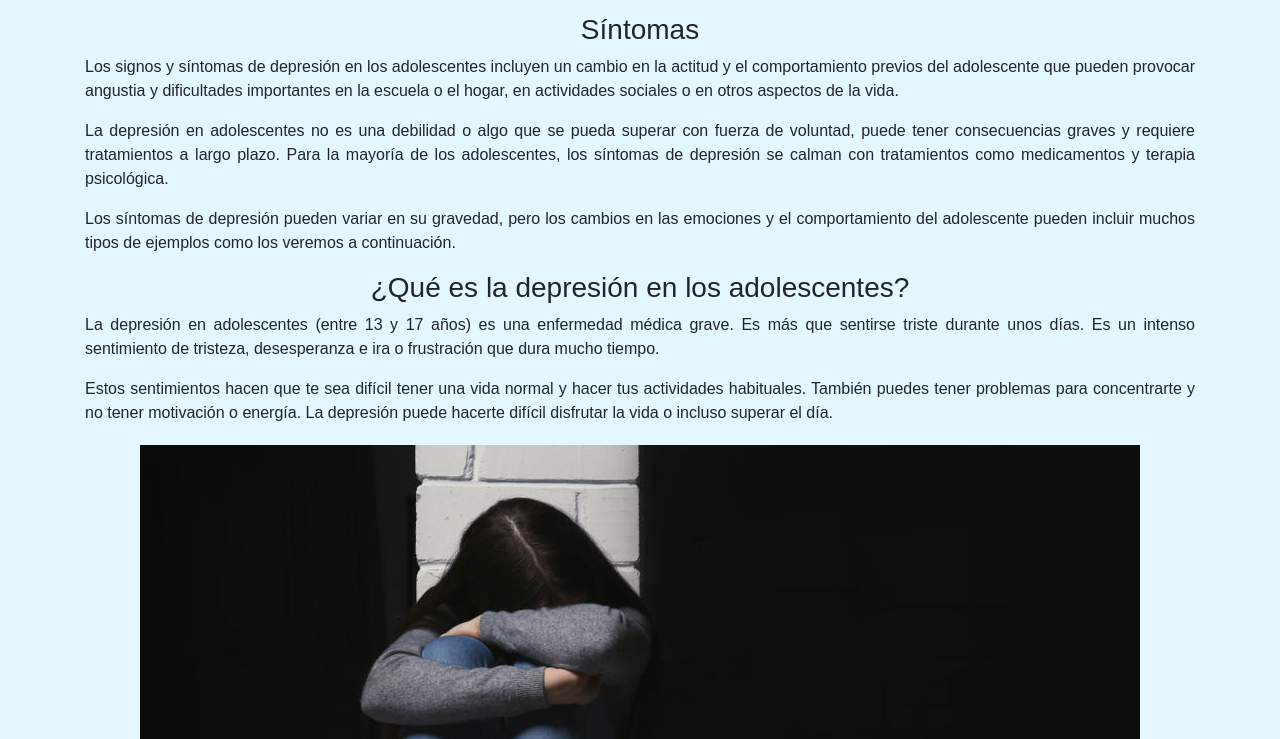
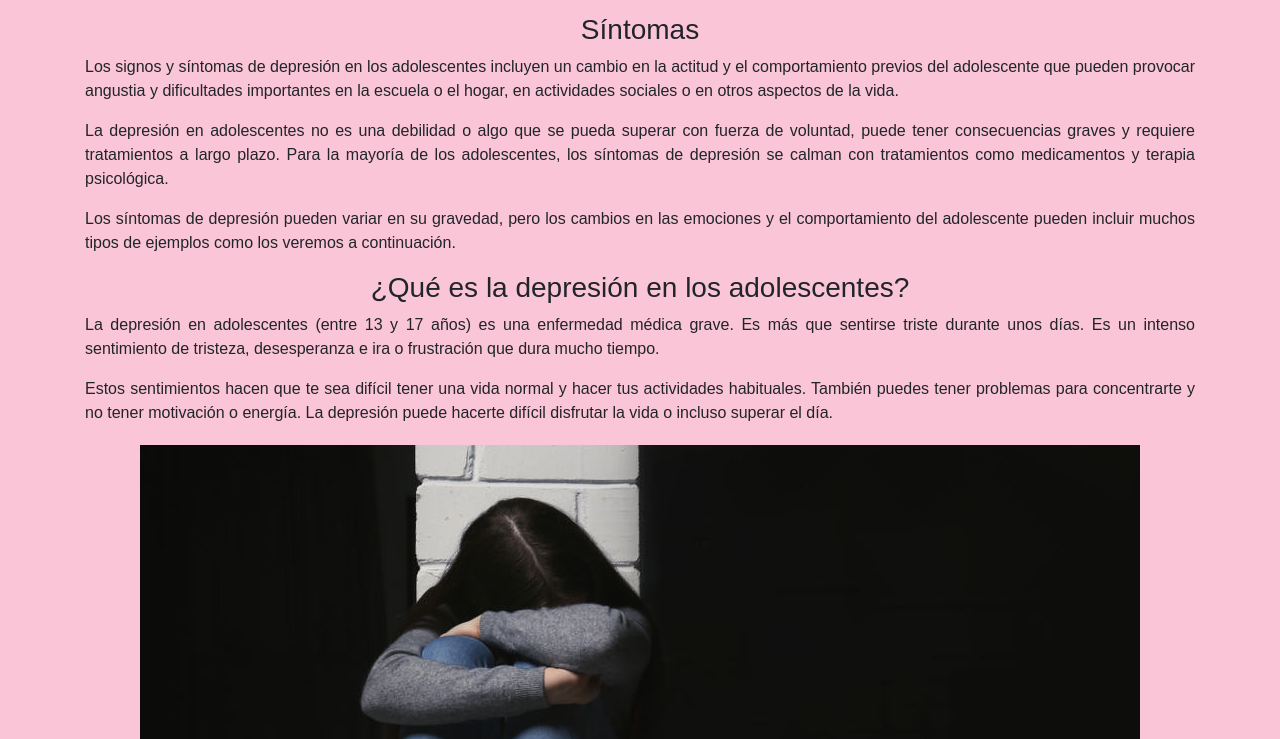
Before and after one commit to Avrilita13/Laboratorio6, a plain HTML site: page index.html in a window 1280 px wide. Shown: the part 237-976 px from the top of the page. Drawn offline with nearby package versions, Linux system fonts and the light colour scheme.

Commit message:
Modificacion hecha por Lesli

```diff
--- a/index.html
+++ b/index.html
@@ -10,7 +10,7 @@
             font-family: Arial, sans-serif;
             margin: 0;
             padding: 0;
-            background-color: #E4F7FF;
+            background-color: #fac5d7;
         }
         header {
             background-color: #000;
```
Also changed, not shown: pagina1.html (+1 -1 lines), pagina2.html (+1 -1 lines), pagina3.html (+1 -1 lines), 1951439.txt (added).
